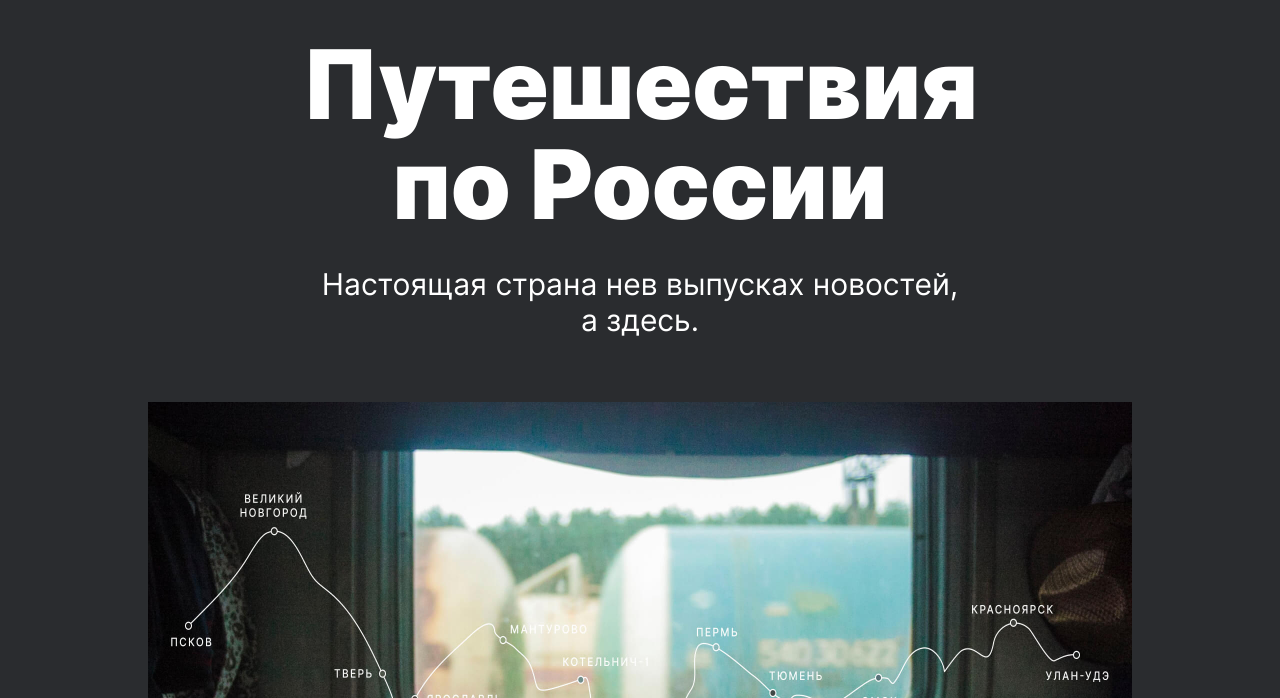
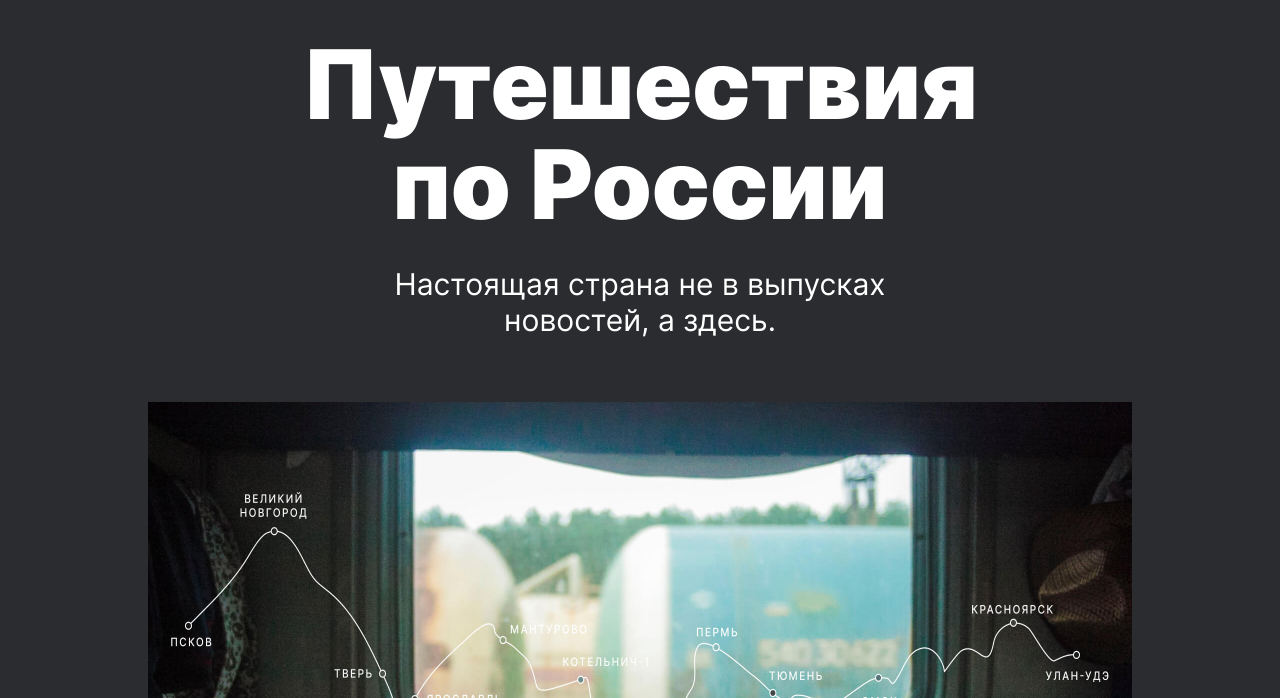
Before and after one commit to aleksandr-04-10/russian-travel, a plain HTML site: page index.html in a window 1280 px wide. Shown: the part 102-800 px from the top of the page. Drawn offline with Linux system fonts and the light colour scheme.

Commit message:
opechatka v podzagolovke

```diff
--- a/index.html
+++ b/index.html
@@ -23,7 +23,7 @@
           Путешествия по&nbsp;России
         </h1>
         <p class="lead__subtitle">
-          Настоящая страна нев&nbsp;выпусках новостей, а&nbsp;здесь.
+          Настоящая страна не в&nbsp;выпусках новостей, а&nbsp;здесь.
         </p>
         <img class="lead__image" src="./images/lead-polka.jpg" alt="Полка в пласкартном вагоне">
         <p class="lead__caption">
```
